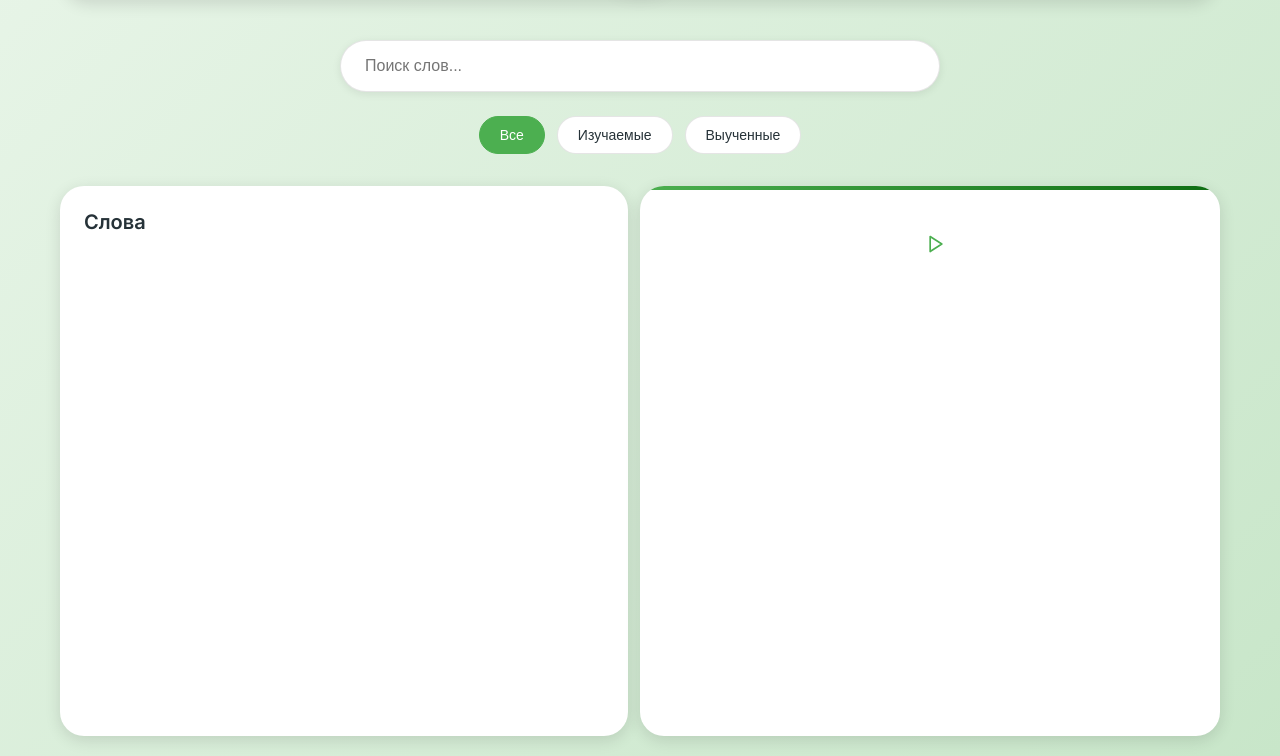
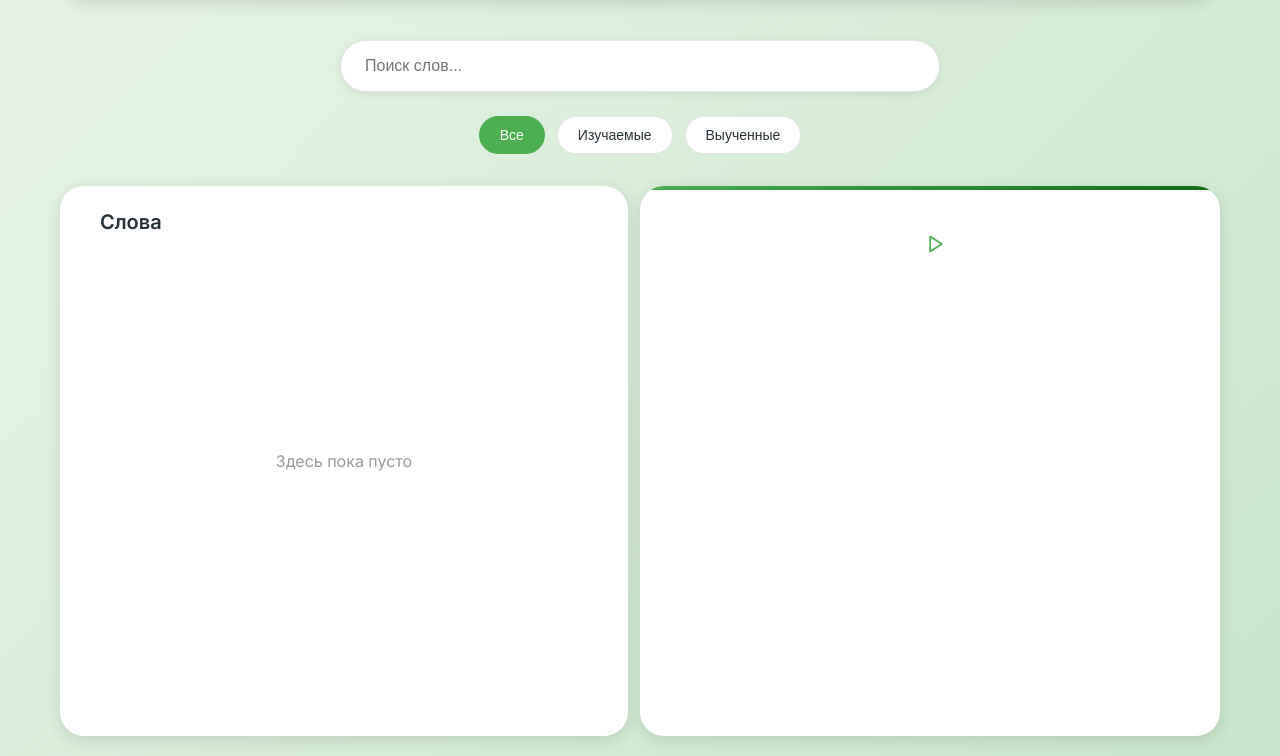
Before and after one commit to buzzaggwd/Scanner, a Django app: page /dictionary/ in a window 1280 px wide. Shown: the part 100-856 px from the top of the page. Run offline with Django 5.2, Linux system fonts and the light colour scheme; data comes from the database, SQL or seed files in the repository; data that the repository does not hold is empty.

Commit message:
Добавили вывод текста при отсутствии слов в словаре

```diff
--- a/scanner/frontend/static/css/main.css
+++ b/scanner/frontend/static/css/main.css
@@ -900,6 +900,55 @@ body {
 
 .word-details:hover {
     box-shadow: var(--shadow-lg);
+}
+
+.word-list-container {
+    display: flex;
+    flex-direction: column;
+    min-height: 60vh; /* или 50vh — чтобы было достаточно места на мобилке */
+    height: 100%; /* если родитель задаёт высоту */
+    width: 100%;
+    position: relative;
+}
+
+.word-list-title {
+    flex-shrink: 0; /* не сжимается */
+    margin-bottom: 12px;
+    padding: 0 16px;
+}
+
+/* Контейнер для списка или сообщения */
+.word-list-body {
+    flex: 1;
+    display: flex;
+    flex-direction: column;
+    justify-content: center;  /* центрируем по вертикали */
+    align-items: center;      /* центрируем по горизонтали */
+    overflow-y: auto;         /* если слов много, скролл */
+    padding: 0 16px 16px;
+}
+
+.word-list-container {
+    position: relative;
+    display: flex;
+    flex-direction: column;
+    min-height: 50vh;
+    width: 100%;
+}
+
+.word-info-no-word {
+    position: absolute;
+    top: 50%;
+    left: 50%;
+    transform: translate(-50%, -50%);
+    color: #999 !important;
+    font-size: 16px;
+    text-align: center;
+    width: 80%;
+    max-width: 300px;
+    padding: 0;
+    margin: 0;
+
 }
 
 /* Десктопная версия модалки */
--- a/scanner/frontend/templates/dictionary.html
+++ b/scanner/frontend/templates/dictionary.html
@@ -34,6 +34,7 @@
             <!-- Список слов -->
             <div class="word-list-container">
                 <h2 class="word-list-title">Слова</h2>
+                {% if words %}
                     {% for word in words %}
                     <div class="dictionary-word-item word-item {% if forloop.first %}active{% endif %}"
                         data-word-id="{{ word.id }}">
@@ -45,6 +46,9 @@
                         <div class="word-status toggle-status {% if word.status == 'learned' %}learned{% elif word.status == 'learning' %}learning{% else %}learning{% endif %}" data-word-id="{{ word.id }}" onclick="toggleWordStatus(this, event)"></div>
                     </div>
                     {% endfor %}
+                {% else %}
+                    <div class="word-info-no-word">Здесь пока пусто</div>
+                {% endif %}
             </div>
 
             <!-- Детали слова -->
```
Also changed, not shown: scanner/frontend/static/css/profile.css (deleted, +0 -58 lines). Lines whose indentation alone changed are shown as unchanged.
